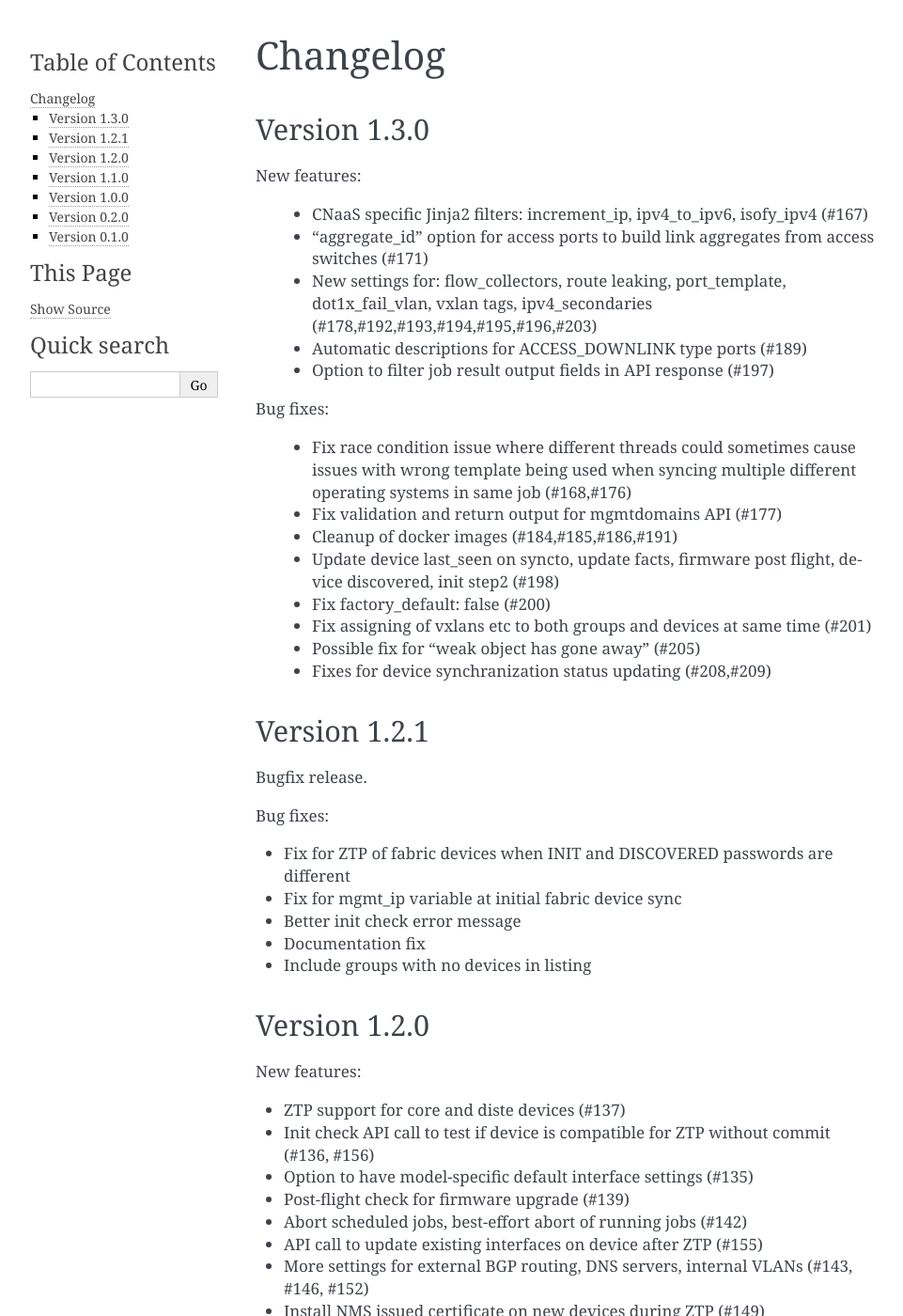
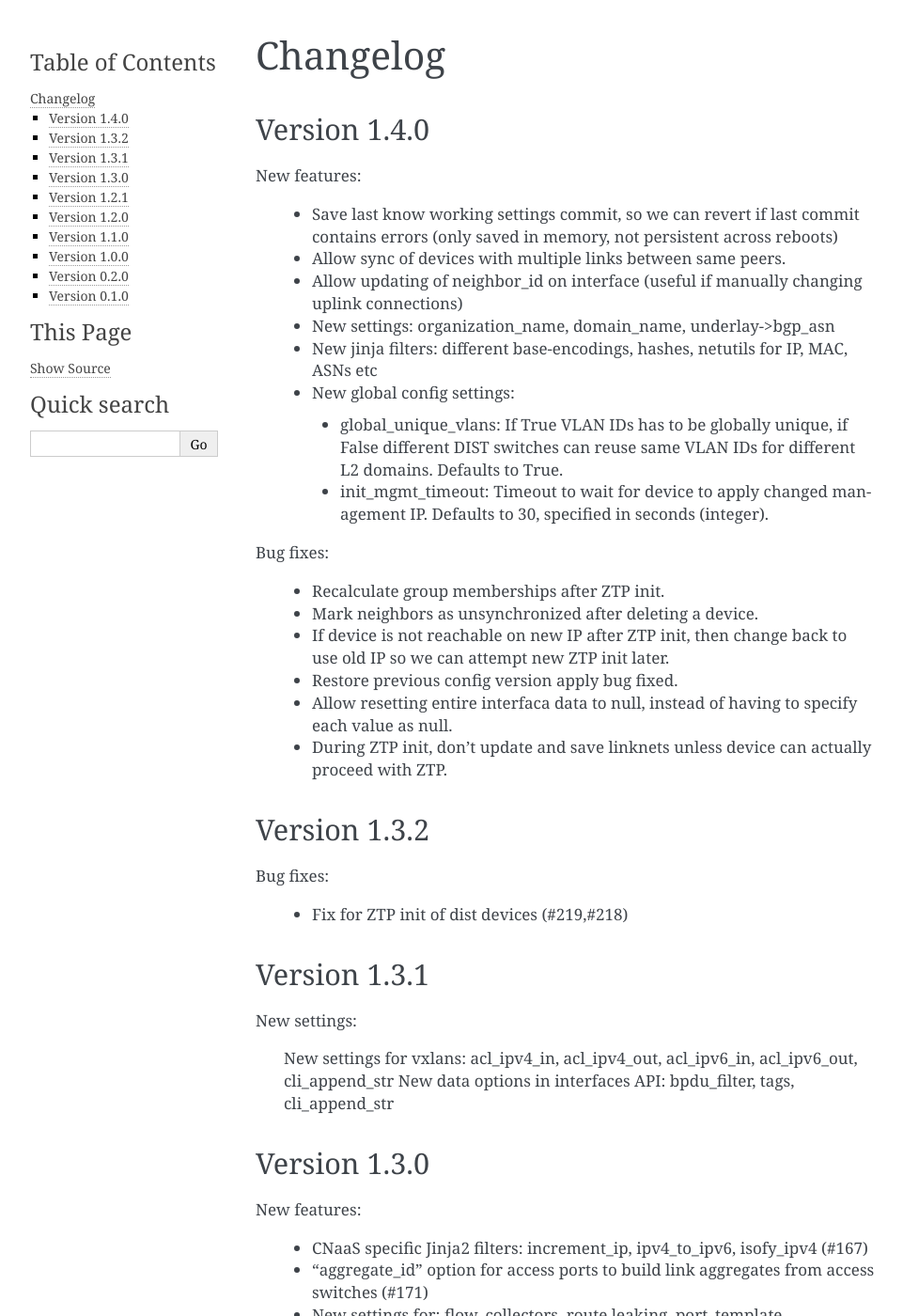
Before and after one commit to SUNET/cnaas-nms, a Sphinx documentation site: the page built from docs/changelog/index.rst, in a window 1280 px wide and 1400 px high. Shown: the whole window at 94% size, without its empty margins (148-1109 px from the left). Built offline with Sphinx 7.4.7, drawn with Linux system fonts in a browser that asks for light colours.

Commit message:
release notes, v1.4.0b1

```diff
--- a/docs/changelog/index.rst
+++ b/docs/changelog/index.rst
@@ -1,5 +1,48 @@
 Changelog
 =========
+
+Version 1.4.0
+-------------
+
+New features:
+
+ - Save last know working settings commit, so we can revert if last commit contains errors
+   (only saved in memory, not persistent across reboots)
+ - Allow sync of devices with multiple links between same peers.
+ - Allow updating of neighbor_id on interface (useful if manually changing uplink connections)
+ - New settings: organization_name, domain_name, underlay->bgp_asn
+ - New jinja filters: different base-encodings, hashes, netutils for IP, MAC, ASNs etc
+ - New global config settings:
+  * global_unique_vlans: If True VLAN IDs has to be globally unique, if False
+    different DIST switches can reuse same VLAN IDs for different L2 domains.
+    Defaults to True.
+  * init_mgmt_timeout: Timeout to wait for device to apply changed management IP.
+    Defaults to 30, specified in seconds (integer).
+
+Bug fixes:
+
+ - Recalculate group memberships after ZTP init.
+ - Mark neighbors as unsynchronized after deleting a device.
+ - If device is not reachable on new IP after ZTP init, then change back to use old IP so we can
+   attempt new ZTP init later.
+ - Restore previous config version apply bug fixed.
+ - Allow resetting entire interfaca data to null, instead of having to specify each value as null.
+ - During ZTP init, don't update and save linknets unless device can actually proceed with ZTP.
+
+Version 1.3.2
+-------------
+
+Bug fixes:
+
+ - Fix for ZTP init of dist devices (#219,#218)
+
+Version 1.3.1
+-------------
+
+New settings:
+
+    New settings for vxlans: acl_ipv4_in, acl_ipv4_out, acl_ipv6_in, acl_ipv6_out, cli_append_str
+    New data options in interfaces API: bpdu_filter, tags, cli_append_str
 
 Version 1.3.0
 -------------
--- a/src/cnaas_nms/version.py
+++ b/src/cnaas_nms/version.py
@@ -1,3 +1,3 @@
-__version__ = "1.4.0a2"
+__version__ = "1.4.0b1"
 __version_info__ = tuple([field for field in __version__.split(".")])
 __api_version__ = "v1.0"
```
